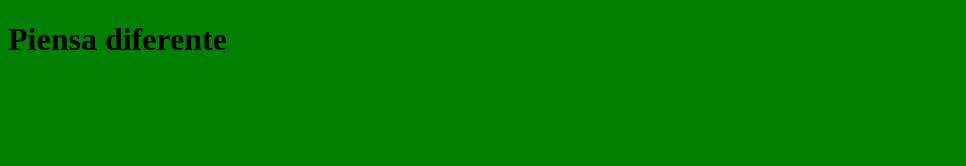
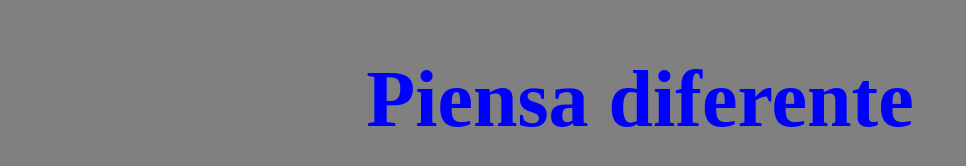
Before and after one commit to Carlos-Lopez-Joya/Pruebas, a plain HTML site: page index.html in a window 1280 px wide. Shown: the whole page, without its empty margins (0-966 px from the left). Drawn offline with Linux system fonts and the light colour scheme.

Commit message:
Actualizamos archivo de estilos styless.css

```diff
--- a/styless.css
+++ b/styless.css
@@ -1,4 +1,10 @@
 body{
 
-  background-color: green;
+  background-color: gray;
 }
+.titulo1{
+
+  font-size: 500%;
+  color: blue;
+  text-align: center;
+}
```
